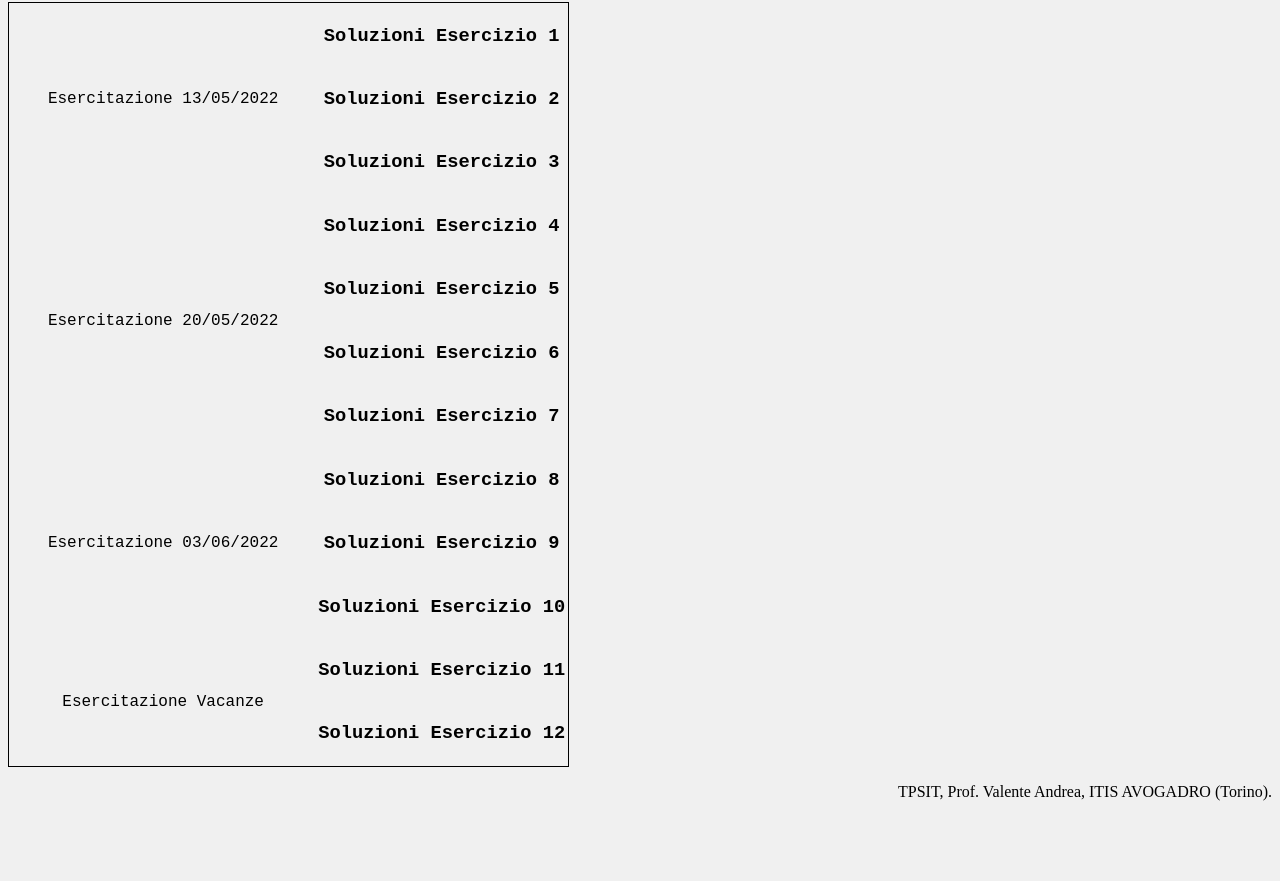
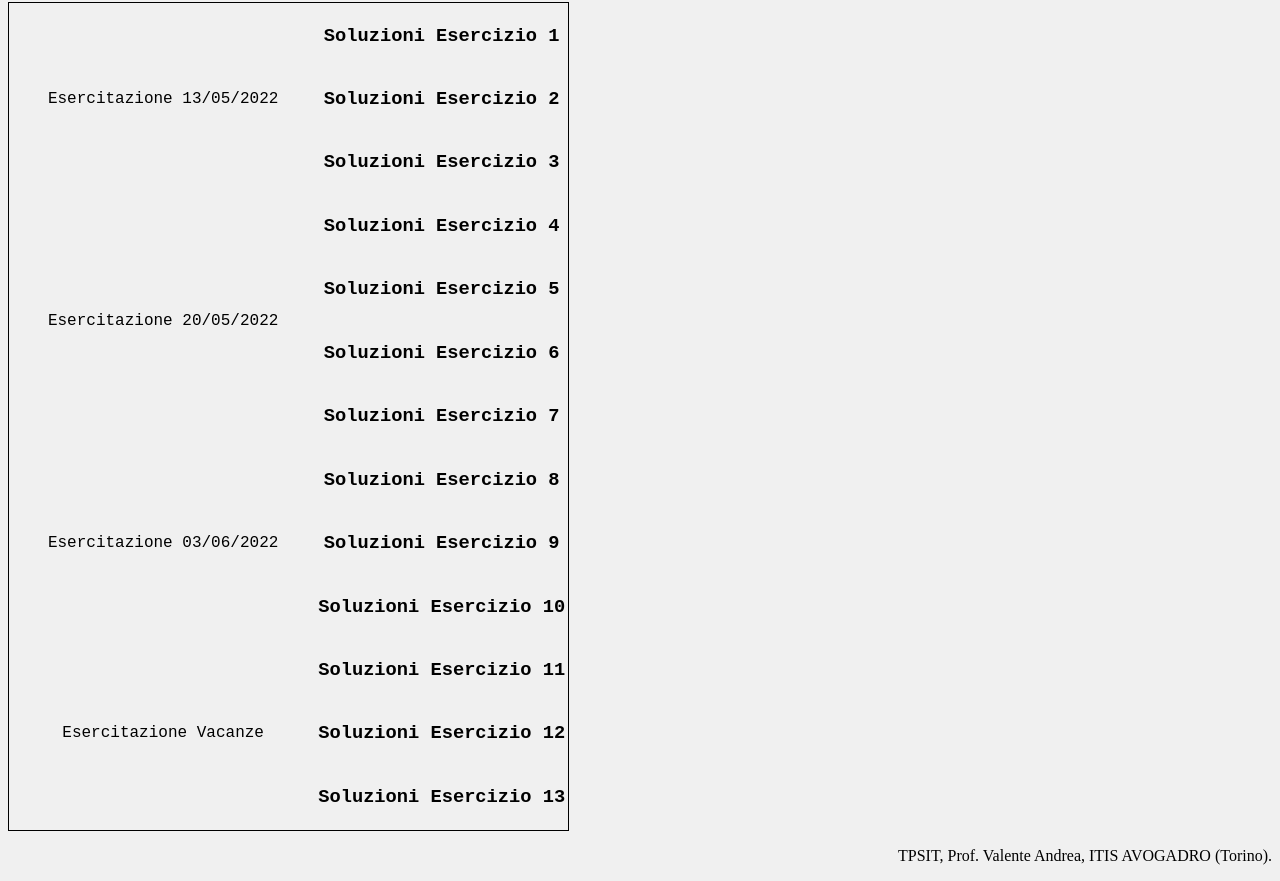
Before and after one commit to avalenteAvo/EsSvolti_JS_AVO, a plain HTML site: page index.html in a window 1280 px wide. Shown: the part 78-959 px from the top of the page. Before the commit the page ends 895 px from the top, so only its background shows below. Drawn offline with Linux system fonts and the light colour scheme.

Commit message:
Update index.html

```diff
--- a/index.html
+++ b/index.html
@@ -26,8 +26,9 @@
 <tr><td id="ese" rowspan = "3">Esercitazione 03/06/2022</td><td><a href="./TPSI_Eser8_AvoJS.html"> <h3> Soluzioni Esercizio 8 </h3></a></tr></td>
 <tr><td><a href="./TPSI_Eser9_AvoJS.html"> <h3> Soluzioni Esercizio 9 </h3></a></tr></td>
 <tr><td><a href="./TPSI_Eser10_AvoJS.html"> <h3> Soluzioni Esercizio 10 </h3></a></tr></td>
-<tr><td id="ese" rowspan = "2">Esercitazione Vacanze</td><td><a href="./TPSI_Eser11_AvoJS.html"> <h3> Soluzioni Esercizio 11 </h3></a></tr></td>
+<tr><td id="ese" rowspan = "3">Esercitazione Vacanze</td><td><a href="./TPSI_Eser11_AvoJS.html"> <h3> Soluzioni Esercizio 11 </h3></a></tr></td>
 <tr><td><a href="./TPSI_Eser12_AvoJS.html"> <h3> Soluzioni Esercizio 12 </h3></a></tr></td>
+<tr><td><a href="./TPSI_Eser13_AvoJS.html"> <h3> Soluzioni Esercizio 13 </h3></a></tr></td>
 </table>
 </section>
 
```
